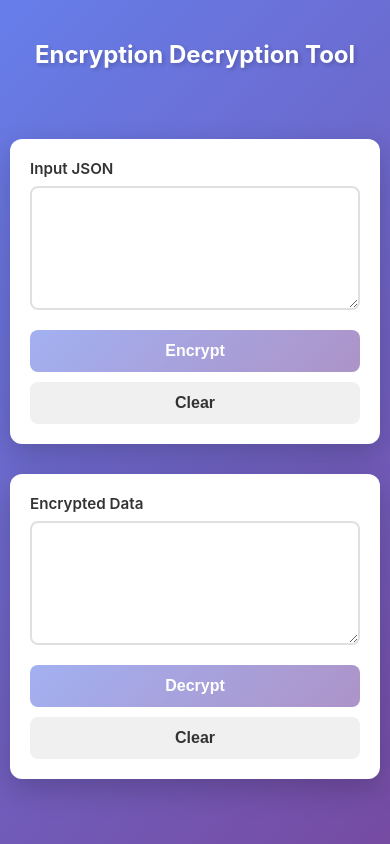
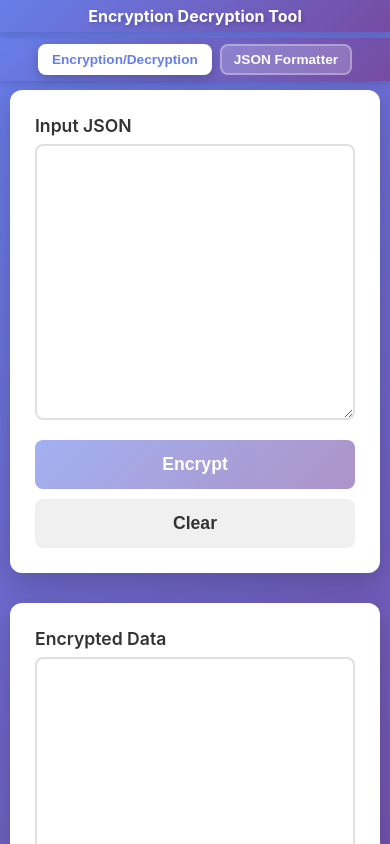
Before and after one commit to YonasTewabe/developer-utility-tools, a React (Create React App) app in the folder client/: page / in a window 390 px wide. Shown: the top 844 px of the page. Built offline with nearby package versions, Linux system fonts and the light colour scheme.

Commit message:
add a json formatter feature

```diff
--- a/client/src/App.css
+++ b/client/src/App.css
@@ -2,20 +2,77 @@
   min-height: 100vh;
   background: linear-gradient(135deg, #667eea 0%, #764ba2 100%);
   padding: 20px;
+  padding-top: 100px;
 }
 
 .App-header {
+  position: fixed;
+  top: 0;
+  left: 0;
+  right: 0;
+  background: linear-gradient(135deg, #667eea 0%, #764ba2 100%);
   text-align: center;
   color: white;
-  padding: 30px 20px;
-  margin-bottom: 30px;
+  padding: 8px;
+  box-shadow: 0 2px 8px rgba(0, 0, 0, 0.15);
+  z-index: 1000;
 }
 
 .App-header h1 {
-  margin: 0 0 10px 0;
-  font-size: 2.5rem;
+  margin: 0;
+  font-size: 1.2rem;
   font-weight: 700;
   text-shadow: 2px 2px 4px rgba(0, 0, 0, 0.2);
+}
+
+.sub-header {
+  position: fixed;
+  top: 45px;
+  left: 0;
+  right: 0;
+  background: linear-gradient(135deg, #667eea 0%, #764ba2 100%);
+  padding: 8px;
+  box-shadow: 0 2px 8px rgba(0, 0, 0, 0.15);
+  z-index: 999;
+}
+
+.tab-navigation {
+  display: flex;
+  justify-content: center;
+  gap: 10px;
+  max-width: 1200px;
+  margin: 0 auto;
+}
+
+.tab {
+  padding: 10px 24px;
+  background: rgba(255, 255, 255, 0.2);
+  border: 2px solid rgba(255, 255, 255, 0.3);
+  border-radius: 8px;
+  color: white;
+  font-size: 1rem;
+  font-weight: 600;
+  cursor: pointer;
+  transition: all 0.3s;
+  backdrop-filter: blur(10px);
+}
+
+.tab:hover {
+  background: rgba(255, 255, 255, 0.3);
+  border-color: rgba(255, 255, 255, 0.5);
+  transform: translateY(-2px);
+}
+
+.tab.active {
+  background: white;
+  color: #667eea;
+  border-color: white;
+  box-shadow: 0 4px 12px rgba(0, 0, 0, 0.2);
+}
+
+.tab.active:hover {
+  transform: translateY(-2px);
+  box-shadow: 0 6px 16px rgba(0, 0, 0, 0.3);
 }
 
 .subtitle {
@@ -35,7 +92,7 @@
 .section {
   background: white;
   border-radius: 12px;
-  padding: 30px;
+  padding: 40px;
   box-shadow: 0 10px 30px rgba(0, 0, 0, 0.2);
 }
 
@@ -72,18 +129,19 @@
 .form-group label {
   font-weight: 600;
   color: #333;
-  font-size: 0.95rem;
+  font-size: 1.1rem;
 }
 
 .textarea {
   width: 100%;
-  padding: 12px;
+  padding: 16px;
   border: 2px solid #e0e0e0;
   border-radius: 8px;
   font-family: 'Courier New', monospace;
-  font-size: 0.9rem;
+  font-size: 1rem;
   resize: vertical;
   transition: border-color 0.3s;
+  line-height: 1.5;
 }
 
 .textarea:focus {
@@ -101,10 +159,10 @@
 }
 
 .btn {
-  padding: 12px 24px;
+  padding: 14px 28px;
   border: none;
   border-radius: 8px;
-  font-size: 1rem;
+  font-size: 1.1rem;
   font-weight: 600;
   cursor: pointer;
   transition: all 0.3s;
@@ -162,7 +220,7 @@
 .result-header label {
   font-weight: 600;
   color: #333;
-  font-size: 0.95rem;
+  font-size: 1.1rem;
 }
 
 .btn-copy {
@@ -184,8 +242,13 @@
   background: white;
   border: 1px solid #ddd;
   font-family: 'Courier New', monospace;
-  font-size: 0.85rem;
+  font-size: 0.95rem;
   color: #333;
+  line-height: 1.5;
+}
+
+.full-width {
+  grid-column: 1 / -1;
 }
 
 /* Responsive design */
@@ -195,21 +258,54 @@
   }
 
   .App-header h1 {
-    font-size: 2rem;
+    font-size: 1.1rem;
+  }
+
+  .App {
+    padding-top: 95px;
+  }
+
+  .sub-header {
+    top: 42px;
+  }
+
+  .tab-navigation {
+    flex-wrap: wrap;
+    gap: 8px;
+  }
+
+  .tab {
+    padding: 8px 16px;
+    font-size: 0.9rem;
   }
 }
 
 @media (max-width: 480px) {
   .App {
     padding: 10px;
+    padding-top: 90px;
   }
 
   .section {
-    padding: 20px;
+    padding: 25px;
+  }
+
+  .App-header {
+    padding: 6px;
   }
 
   .App-header h1 {
-    font-size: 1.5rem;
+    font-size: 1rem;
+  }
+
+  .sub-header {
+    top: 38px;
+    padding: 6px;
+  }
+
+  .tab {
+    padding: 6px 12px;
+    font-size: 0.85rem;
   }
 
   .button-group {
--- a/client/src/App.js
+++ b/client/src/App.js
@@ -3,6 +3,8 @@ import axios from "axios";
 import "./App.css";
 
 function App() {
+  const [activeTab, setActiveTab] = useState("encryption");
+
   const [encryptInput, setEncryptInput] = useState("");
   const [encryptResult, setEncryptResult] = useState("");
   const [encryptLoading, setEncryptLoading] = useState(false);
@@ -12,6 +14,10 @@ function App() {
   const [decryptResult, setDecryptResult] = useState("");
   const [decryptLoading, setDecryptLoading] = useState(false);
   const [decryptError, setDecryptError] = useState("");
+
+  const [formatInput, setFormatInput] = useState("");
+  const [formatResult, setFormatResult] = useState("");
+  const [formatError, setFormatError] = useState("");
 
   const handleEncrypt = async (e) => {
     e.preventDefault();
@@ -100,13 +106,59 @@ function App() {
     setDecryptError("");
   };
 
+  const handleFormat = (e) => {
+    e.preventDefault();
+    setFormatError("");
+    setFormatResult("");
+
+    if (!formatInput.trim()) {
+      setFormatError("Please enter JSON to format");
+      return;
+    }
+
+    try {
+      // Parse the JSON
+      const parsed = JSON.parse(formatInput);
+
+      // Format with proper indentation (2 spaces)
+      const formatted = JSON.stringify(parsed, null, 2);
+      setFormatResult(formatted);
+    } catch (error) {
+      setFormatError(`Invalid JSON: ${error.message}`);
+    }
+  };
+
+  const clearFormat = () => {
+    setFormatInput("");
+    setFormatResult("");
+    setFormatError("");
+  };
+
   return (
     <div className="App">
       <header className="App-header">
         <h1>Encryption Decryption Tool</h1>
       </header>
+      <nav className="sub-header">
+        <div className="tab-navigation">
+          <button
+            className={`tab ${activeTab === "encryption" ? "active" : ""}`}
+            onClick={() => setActiveTab("encryption")}
+          >
+            Encryption/Decryption
+          </button>
+          <button
+            className={`tab ${activeTab === "json" ? "active" : ""}`}
+            onClick={() => setActiveTab("json")}
+          >
+            JSON Formatter
+          </button>
+        </div>
+      </nav>
 
       <div className="container">
+        {activeTab === "encryption" && (
+          <>
             <div className="section">
               <form onSubmit={handleEncrypt} className="form">
                 <div className="form-group">
@@ -116,7 +168,7 @@ function App() {
                     className="textarea"
                     value={encryptInput}
                     onChange={(e) => setEncryptInput(e.target.value)}
-                rows={6}
+                    rows={10}
                     required
                   />
                 </div>
@@ -159,7 +211,7 @@ function App() {
                       className="textarea result-textarea"
                       value={encryptResult}
                       readOnly
-                  rows={4}
+                      rows={10}
                     />
                   </div>
                 )}
@@ -175,7 +227,7 @@ function App() {
                     className="textarea"
                     value={decryptInput}
                     onChange={(e) => setDecryptInput(e.target.value)}
-                rows={6}
+                    rows={10}
                     required
                   />
                 </div>
@@ -218,12 +270,77 @@ function App() {
                       className="textarea result-textarea"
                       value={decryptResult}
                       readOnly
-                  rows={8}
+                      rows={10}
                     />
                   </div>
                 )}
               </form>
             </div>
+          </>
+        )}
+
+        {activeTab === "json" && (
+          <>
+            <div className="section full-width">
+              <form onSubmit={handleFormat} className="form">
+                <div className="form-group">
+                  <label htmlFor="format-input">Unstructured JSON</label>
+                  <textarea
+                    id="format-input"
+                    className="textarea"
+                    value={formatInput}
+                    onChange={(e) => setFormatInput(e.target.value)}
+                    rows={10}
+                    required
+                  />
+                </div>
+
+                <div className="button-group">
+                  <button
+                    type="submit"
+                    className="btn btn-primary"
+                    disabled={!formatInput.trim()}
+                  >
+                    Format JSON
+                  </button>
+                  <button
+                    type="button"
+                    className="btn btn-secondary"
+                    onClick={clearFormat}
+                  >
+                    Clear
+                  </button>
+                </div>
+
+                {formatError && (
+                  <div className="error-message">{formatError}</div>
+                )}
+
+                {formatResult && (
+                  <div className="result-container">
+                    <div className="result-header">
+                      <label>Formatted JSON</label>
+                      <button
+                        type="button"
+                        className="btn-copy"
+                        onClick={() => copyToClipboard(formatResult)}
+                        title="Copy to clipboard"
+                      >
+                        📋 Copy
+                      </button>
+                    </div>
+                    <textarea
+                      className="textarea result-textarea"
+                      value={formatResult}
+                      readOnly
+                      rows={10}
+                    />
+                  </div>
+                )}
+              </form>
+            </div>
+          </>
+        )}
       </div>
     </div>
   );
```
Lines whose indentation alone changed are shown as unchanged.
